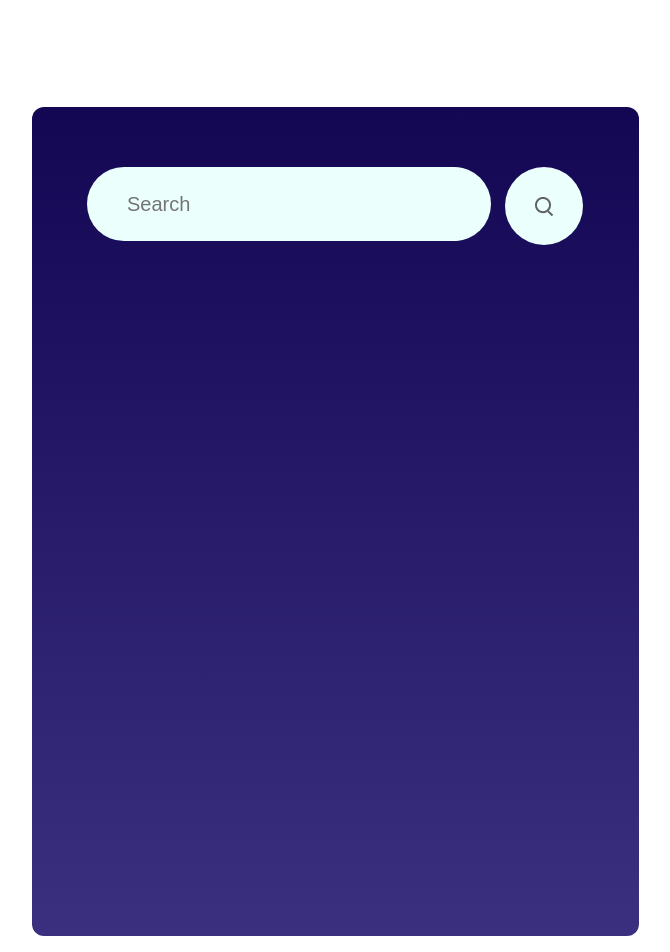
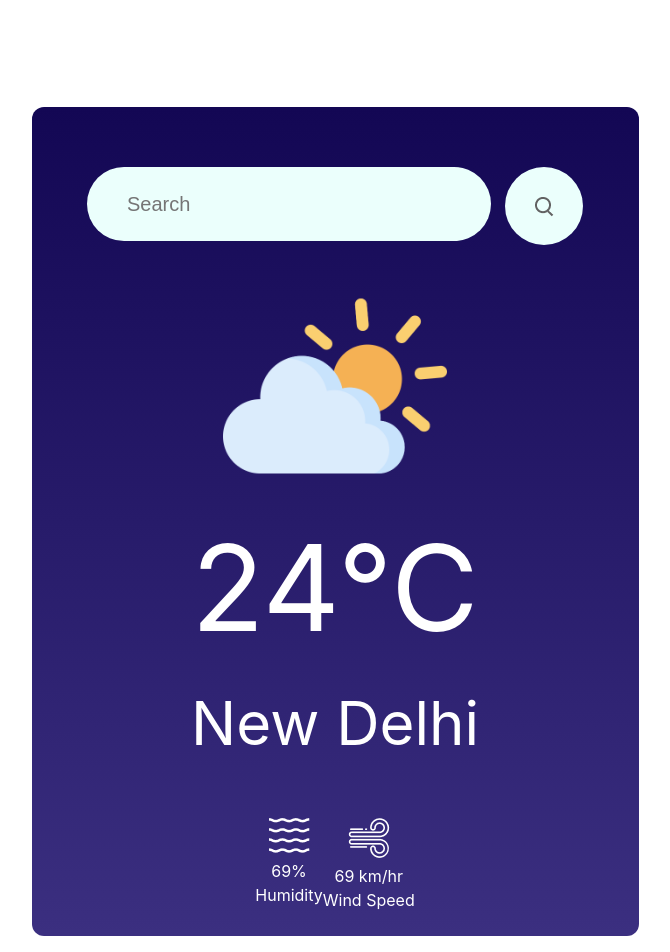
Before and after one commit to VedantNagar/Weather-App, a React (Vite) app in the folder weather-app/: page / in a window 1280 px wide. Shown: the top 952 px of the page, without its empty margins (305-975 px from the left). Built offline with nearby package versions, Linux system fonts and the light colour scheme.

Commit message:
added CSS

```diff
--- a/weather-app/src/Components/Weather-App/Weather.css
+++ b/weather-app/src/Components/Weather-App/Weather.css
@@ -35,3 +35,28 @@
   border-radius: 40px;
   cursor: crosshair;
 }
+.weather-image {
+  margin-top: 29px;
+  display: flex;
+  justify-content: center;
+}
+.weather-temp {
+  display: flex;
+  color: white;
+  font-size: 120px;
+  justify-content: center;
+  font-weight: 400;
+}
+.weather-location {
+  display: flex;
+  justify-content: center;
+  color: white;
+  font-size: 60px;
+  font-weight: 400;
+}
+.data-container {
+  margin-top: 50px;
+  display: flex;
+  justify-content: center;
+  color: #ffffff;
+}
--- a/weather-app/src/Components/Weather-App/Weather.jsx
+++ b/weather-app/src/Components/Weather-App/Weather.jsx
@@ -19,6 +19,27 @@ const Weather = () => {
             <img src={search_icon} alt='search-icon' />
           </div>
         </div>
+        <div className='weather-image'>
+          <img src={cloud} alt='clouds' />
+        </div>
+        <div className='weather-temp'>24°C</div>
+        <div className='weather-location'>New Delhi</div>
+        <div className='data-container'>
+          <div className='element'>
+            <img src={humidity} alt='' className='icon' />
+            <div className='data'>
+              <div className='humidity'>69%</div>
+              <div className='text'>Humidity</div>
+            </div>
+          </div>
+          <div className='element'>
+            <img src={wind} alt='' className='icon' />
+            <div className='data'>
+              <div className='wind-speed'>69 km/hr</div>
+              <div className='text'>Wind Speed</div>
+            </div>
+          </div>
+        </div>
       </div>
     </>
   );
```
